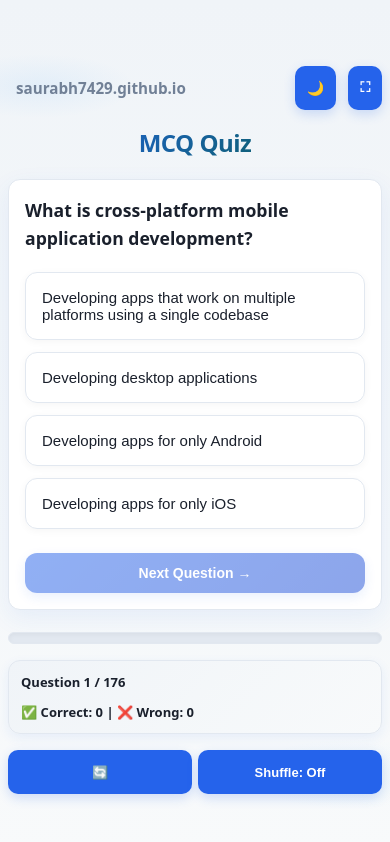
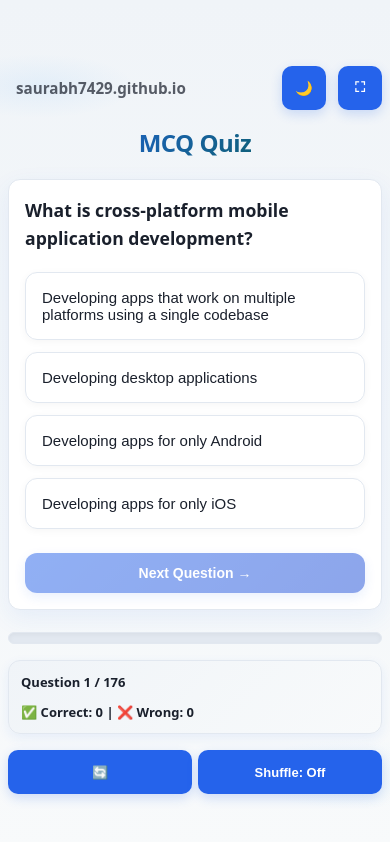
Before and after one commit to saurabh7429/MCQ-quiz-webapplication, a plain HTML site: page index.html in a window 390 px wide. Drawn offline with Linux system fonts and the light colour scheme.

Commit message:
Enhance publisher link styling and adjust header button layout for better responsiveness

```diff
--- a/style.css
+++ b/style.css
@@ -17,6 +17,7 @@
     --bg-grad-1: #f0f4f8;
     --bg-grad-2: #f8fafb;
     --accent-glow: rgba(37,99,235,0.08);
+    --publisher: rgba(26,32,44,0.72);
 }
 
 .dark {
@@ -35,6 +36,7 @@
     --border: rgba(230,238,249,0.04);
     --accent-glow: rgba(58,160,255,0.06);
     --shadow: 0 14px 36px rgba(2,6,23,0.65);
+    --publisher: rgba(230,238,249,0.86);
 }
 
 /* ===============================
@@ -86,12 +88,13 @@ body {
 
 /* Publisher link at top-left (no border) */
 .publisher {
-    color: var(--muted);
+    color: var(--publisher);
     text-decoration: none;
     font-weight: 700;
     font-size: 0.95rem;
     align-self: center;
     padding: 6px 8px;
+    flex: 0 0 auto;
 }
 .publisher:hover {
     opacity: 0.95;
@@ -102,6 +105,13 @@ body {
     display: flex;
     gap: 12px;
     align-items: center;
+}
+
+/* Keep header buttons compact and horizontally aligned across screen sizes */
+.header-actions .top-btn {
+    flex: 0 0 auto;
+    min-width: 44px;
+    padding: 10px 12px;
 }
 
 .top-btn {
@@ -424,17 +434,20 @@ body {
     .app-title { font-size: 1.7rem; margin-bottom: 24px; }
     .quiz-area { border-radius: 12px; padding: 18px; margin-bottom: 2px; }
     .options-container { gap: 12px; margin-bottom: 18px; }
-    .top-btn { padding: 12px 14px; font-size: 15px; flex: 1; min-height: 44px; display: flex; align-items: center; justify-content: center; }
+    .top-btn { padding: 12px 14px; font-size: 15px; min-height: 44px; display: flex; align-items: center; justify-content: center; }
     .footer-controls { gap: 8px; display: flex; }
     .footer-controls button { padding: 12px 14px; font-size: 13px; flex: 1; min-height: 44px; display: flex; align-items: center; justify-content: center; }
     .stats-bar { font-size: 14px; padding: 12px; }
+
+    /* Ensure header buttons don't expand to full width on mobile */
+    .header-actions .top-btn { flex: 0 0 auto; }
 }
 
 /* Extra large spacing for single-button mobile view */
 @media (max-width: 480px) {
     .app-title { font-size: 1.5rem; margin-bottom: 20px; }
     .header { margin-bottom: 16px; gap: 6px; display: flex; }
-    .top-btn { padding: 12px; font-size: 14px; flex: 1; min-height: 44px; display: flex; align-items: center; justify-content: center; }
+    .top-btn { padding: 12px; font-size: 14px; min-height: 44px; display: flex; align-items: center; justify-content: center; }
     .footer-controls { margin-top: 16px; gap: 6px; display: flex; }
     .footer-controls button { padding: 12px; font-size: 13px; flex: 1; min-height: 44px; display: flex; align-items: center; justify-content: center; }
     .quiz-area { padding: 16px; }
```
